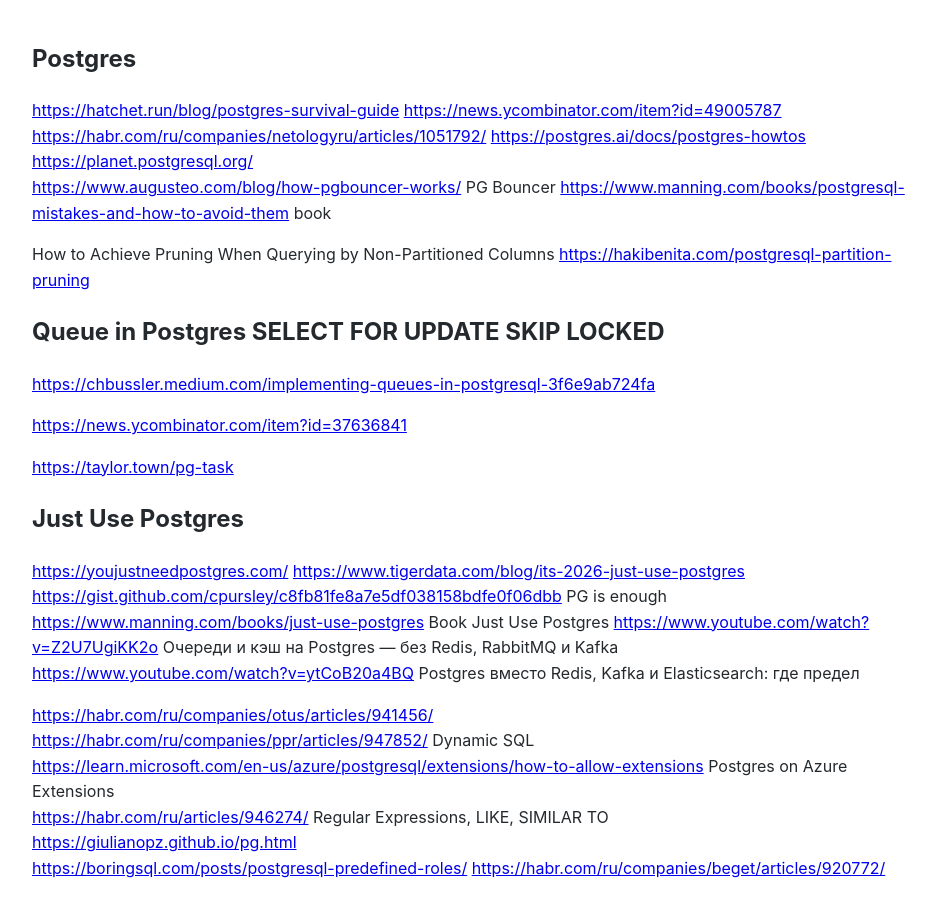
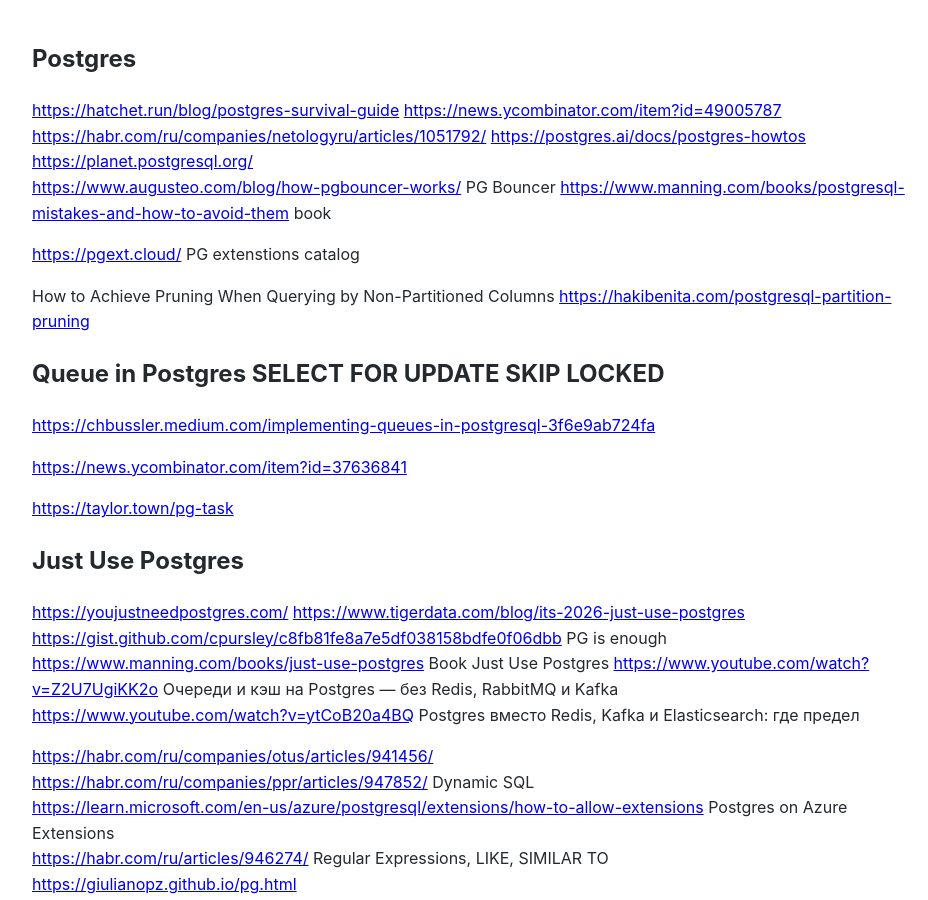
Before and after one commit to Michael-Lubinsky/michael-lubinsky.github.com, a Jekyll site: the page built from pg/pg.md, in a window 1280 px wide and 900 px high. Shown: the whole window, without its empty margins (158-1086 px from the left). Built offline with Jekyll 4.4.1, drawn with Linux system fonts in a browser that asks for light colours; our own code applies the rules of GitHub Pages for plain Markdown files.

Commit message:
Update pg.md

```diff
--- a/pg/pg.md
+++ b/pg/pg.md
@@ -6,6 +6,8 @@
 <https://planet.postgresql.org/>
 <https://www.augusteo.com/blog/how-pgbouncer-works/> PG Bouncer
 <https://www.manning.com/books/postgresql-mistakes-and-how-to-avoid-them>  book
+
+<https://pgext.cloud/>  PG extenstions catalog
 
 How to Achieve Pruning When Querying by Non-Partitioned Columns
 <https://hakibenita.com/postgresql-partition-pruning>
```
